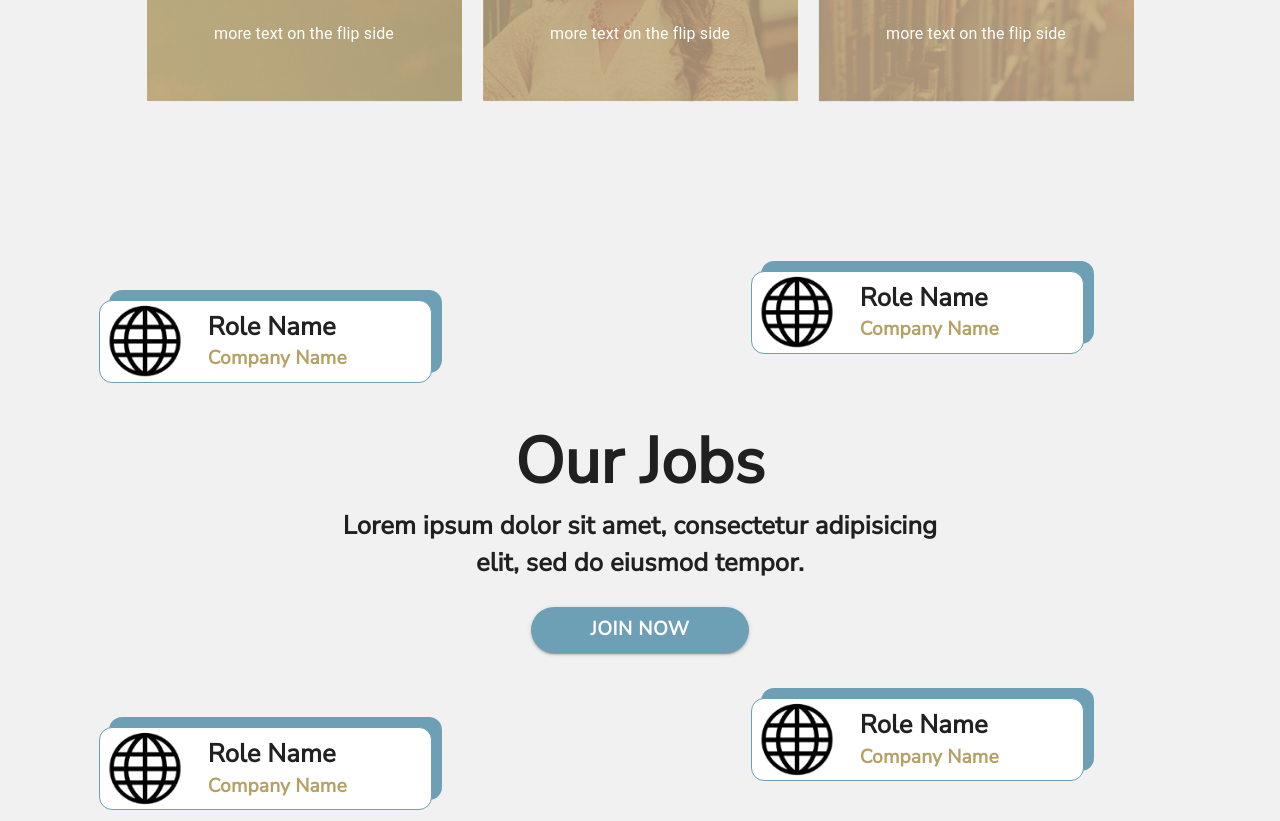
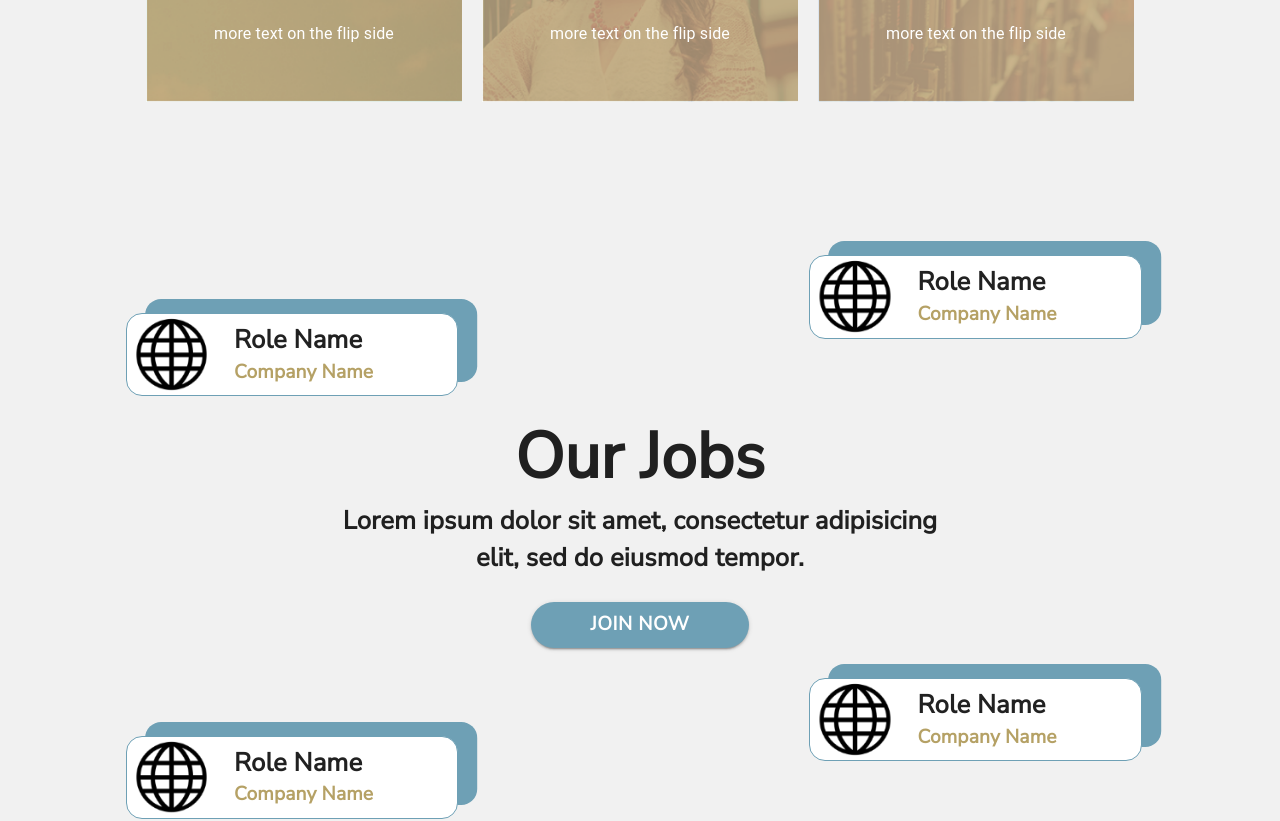
Before and after one commit to maxgala/aspire-frontend, a React (Create React App) app: page / in a window 1280 px wide. Shown: the part 1920-2741 px from the top of the page. Built offline with nearby package versions, Linux system fonts and the light colour scheme.

Commit message:
Everything is now scalable and code cleanup done

```diff
--- a/src/Components/LandingPage/JobSection.js
+++ b/src/Components/LandingPage/JobSection.js
@@ -1,26 +1,35 @@
 import React, {Component} from "react";
 import Grid from "@material-ui/core/Grid";
 import { makeStyles } from "@material-ui/core/styles";
-import Paper from '@material-ui/core/Paper';
-import globe from "../Images/globe.png";
+import Globe from "../Images/globe.png";
 import { Button } from '@material-ui/core';
+
 const useStyles = makeStyles(theme => ({
-    box:{
+    box: {
         position: 'relative',
         width: '53%',
         height:'6.5vw',
-        top: '20px',
-        left: '15%',
-        resize: 'both',
-        flexShrink: '3',
+        top: '3vw ',
+        left: '20%',
         border: '1px solid #6EA0B5',
         backgroundColor: 'white',
-        borderRadius:'13px',
-        margin:'5px 5px',
-        boxShadow:' 10px -10px #6EA0B5',
+        borderRadius:'16px',
+        boxShadow:' 1.5vw -1.1vw #6EA0B5',
         marginBottom:'30px',
     },
-    box4:{
+    box2: {
+        position:'relative',
+        width:'53%',
+        height:'6.5vw',
+        top:'-1.5vw;',
+        left:'25%',
+        border:'1px solid #6EA0B5',
+        backgroundColor: 'white',
+        borderRadius:'16px',
+        boxShadow:'1.5vw -1.1vw #6EA0B5',
+        marginBottom:'30px',
+    },
+    boxInner: {
         position:' absolute',
         top:'10%',
         left:'65%',
@@ -28,64 +37,40 @@ const useStyles = makeStyles(theme => ({
         wordWrap: 'break-word',
         width: '65%',
         height: '100%',
-
-
     },
-
-    box2:{
-      position: 'relative',
-        width: '53%',
-      height:'6.5vw',
-        top: '-9px',
-        left: '15%',
-        resize: 'both',
-        flexShrink: '3',
-        border: '1px solid #6EA0B5',
-        backgroundColor: 'white',
-        borderRadius:'13px',
-        margin:'5px 5px',
-        boxShadow:' 10px -10px #6EA0B5',
-        marginBottom:'30px',
-    },
-    image:{
+    image: {
         width: '7vw',
         height:'7vw',
         display: 'block',
-      transform:'translate(0%, -5%)'
+        transform:'translate(0%, -5%)',
     },
-    header:{
+    header1:{
         fontFamily: 'Nunito Sans',
         fontSize:'5vw',
         marginTop:'0vw',
         marginBottom:'0vw',
     },
-      header3:{
-        fontFamily: 'Nunito Sans',
+    header2:{
+        fontFamily:'Nunito Sans',
         marginRight:'25vw',
         marginLeft:'25vw',
         marginTop:'0vw',
-        fontSize:'2vw'
+        fontSize:'2vw',
     },
     role:{
-          fontFamily: 'Nunito Sans',
+        fontFamily:'Nunito Sans',
         fontSize:'2vw',
         marginTop:'0vw',
         marginBottom:'0vw',
         textAlign:'left',
     },
     companyName:{
-          fontFamily: 'Nunito Sans',
+        fontFamily:'Nunito Sans',
         fontSize:'1.5vw',
         color:'#B5A165',
         marginTop:'0vw',
         marginBottom:'0vw',
-         textAlign:'left'
-        }
-       ,
-      carousal: {
-
-
-
+        textAlign:'left',
     },
     button: {
         backgroundColor: "#6EA0B5",
@@ -109,7 +94,6 @@ const useStyles = makeStyles(theme => ({
         justifyContent: 'center',
         alignItems: 'center',
     },
-
 }));
 
 
@@ -126,24 +110,22 @@ class JobSection extends Component{
     const classes = this.props.classes;
     return (
       <div className={classes.background}>
-        <div className={classes.carousal}>
+
         <Grid container spacing={3} className={classes.grid}>
             <Grid item xs={6}>
-
-              <div className={classes.box} >
-                <img className={classes.image}src={globe}/>
-                <div className={classes.box4} >
+              <div className={classes.box}>
+                <img className={classes.image}src={Globe}/>
+                <div className={classes.boxInner}>
                     <h6 className={classes.role}>Role Name</h6>
                     <h6 className={classes.companyName}>Company Name</h6>
                 </div>
               </div>
             </Grid>
 
-
             <Grid item xs={6} >
               <div className={classes.box2} >
-                <img className={classes.image}src={globe}/>
-                <div className={classes.box4} >
+                <img className={classes.image}src={Globe}/>
+                <div className={classes.boxInner} >
                     <h6 className={classes.role}>Role Name</h6>
                     <h6 className={classes.companyName}>Company Name</h6>
                 </div>
@@ -152,35 +134,36 @@ class JobSection extends Component{
 
             <Grid item xs={12}>
             <div >
-              <h1 className={classes.header}>Our Jobs</h1>
-              <p className={classes.header3}><b>Lorem ipsum dolor sit amet, consectetur adipisicing elit, sed do eiusmod tempor.</b></p>
+              <h1 className={classes.header1}>Our Jobs</h1>
+              <p className={classes.header2}><b>Lorem ipsum dolor sit amet, consectetur adipisicing elit, sed do eiusmod tempor.</b></p>
               <Button className={classes.button} variant="contained"> <strong>        Join Now        </strong> </Button>
-
             </div>
             </Grid>
 
             <Grid item xs={6}>
               <div className={classes.box} >
-                <img className={classes.image}src={globe}/>
-                <div className={classes.box4} >
+                <img className={classes.image}src={Globe}/>
+                <div className={classes.boxInner} >
                     <h6 className={classes.role}>Role Name</h6>
                     <h6 className={classes.companyName}>Company Name</h6>
                 </div>
               </div>
             </Grid>
+
             <Grid item xs={6} >
-            <div className={classes.box2} >
-                <img className={classes.image}src={globe}/>
-                <div className={classes.box4} >
+            <div className={classes.box2 } >
+                <img className={classes.image}src={Globe}/>
+                <div className={classes.boxInner} >
                     <h6 className={classes.role}>Role Name</h6>
                     <h6 className={classes.companyName}>Company Name</h6>
                 </div>
               </div>
             </Grid>
+
         </Grid>
 
     </div>
-    </div>
+
         )
   }
 }
```
Lines whose indentation alone changed are shown as unchanged.
